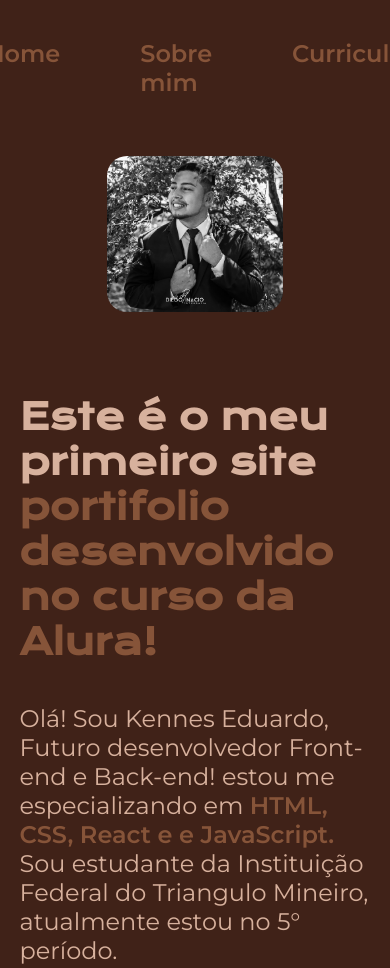
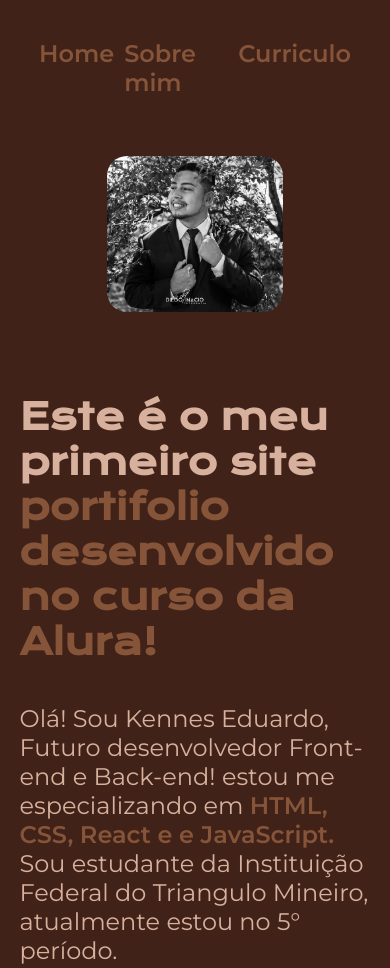
Before and after one commit to KennesEduardo/portifolio, a plain HTML site: page index.html in a window 390 px wide. Shown: the top 968 px of the page. Drawn offline with nearby package versions, Linux system fonts and the light colour scheme.

Commit message:
1º portifolio com HTML e CSS

```diff
--- a/styles/style.css
+++ b/styles/style.css
@@ -145,7 +145,7 @@ body {
     }
     .cabecalho_menu{
         justify-content: center;
-        gap:auto;
+        gap: 10px;
     }
     .container{
         flex-direction: column-reverse;
```
